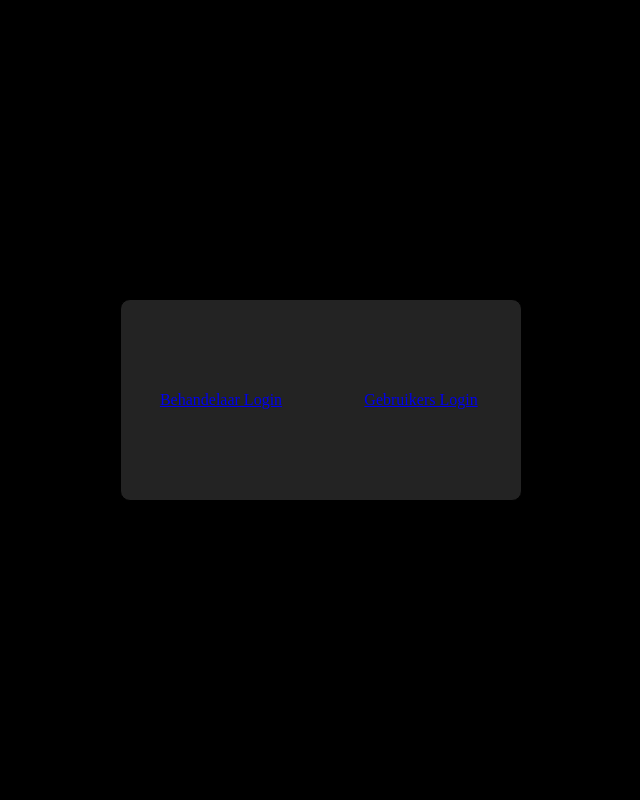
After one commit to AhashR/Riituals, a Flask app: page /main/loginscherm in a window 1280 px wide. The commit adds this page. Shown: the whole page, without its empty margins (319-959 px from the left). Run offline with Flask 3, Linux system fonts and the light colour scheme; parts of the project's set-up code (start-up, migrations or seed data) failed here and were passed over.

Commit message:
inlogsysteem

```diff
--- a/app/auth/__init__.py
+++ b/app/auth/__init__.py
@@ -1,34 +1,35 @@
 # Code provided by HBO-ICT
-
 from flask import Blueprint, redirect, url_for, session, g
 # g see https://flask.palletsprojects.com/en/2.3.x/appcontext/
 from app.db import execute_query, select_one
 import functools
+from flask import Blueprint
+from functools import wraps
+from flask import session, redirect, url_for
 
-# Define the blueprint here and name it.
-# This name is used in the application
 bp = Blueprint('auth', __name__)
 
-def add_user(firstname, lastname, email, phone):
-    query = "INSERT INTO User (firstname, lastname, emailaddress, \
-        telephonenumber) VALUES (%s, %s, %s, %s)"
-    values = (firstname, lastname, email, phone)
+def add_user(firstname, lastname, email, phone, password):
+    query = "INSERT INTO User (firstname, lastname, emailaddress, telephonenumber, password) VALUES (%s, %s, %s, %s, %s)"
+    values = (firstname, lastname, email, phone, password)
     execute_query(query, values)
 
-def update_user(id, firstname, lastname, email, phone):
+
+# gebruiker gegevens aanpassen zoals naam en wachtwoord gegevens #
+def update_user(id, firstname, lastname, email, phone, password):
     query = "UPDATE User SET firstname = %s, lastname = %s, emailaddress = %s, \
-        telephonenumber = %s WHERE UserId = %s"
-    values = (firstname, lastname, email, phone, id)
+        telephonenumber = %s, password = %s WHERE userId = %s"
+    values = (firstname, lastname, email, phone, password, id)
     execute_query(query, values)
 
 @bp.before_app_request
 def load_logged_in_user():
     user_id = session.get('user_id')
     if user_id is not None:
-        g.user = select_one("SELECT * FROM User WHERE UserId = %s", user_id)
+        g.user = select_one("SELECT * FROM User WHERE userId = %s", user_id)
     else:
         g.user = None
-
+# je moet ingelogd zijn om bepaalde functie te gebruiken #
 def login_required(view):
     @functools.wraps(view)
     def wrapped_view(**kwargs):
@@ -37,4 +38,6 @@ def login_required(view):
         return view(**kwargs)
     return wrapped_view
 
+from flask import send_file
+
 from app.auth import routes
--- a/app/auth/routes.py
+++ b/app/auth/routes.py
@@ -12,7 +12,7 @@ def register():
         lastname = request.form.get('lastname')
         email = request.form.get('emailaddress')
         phone = request.form.get('telephonenumber')
-        # password = request.form.get('password')
+        password = request.form.get('password')
         add_user(firstname, lastname, email, email != '', phone)
         return redirect(url_for('main.index'))
 
@@ -26,7 +26,7 @@ def edit():
         lastname = request.form.get('lastname')
         email = request.form.get('emailaddress')
         phone = request.form.get('telephonenumber')
-        # password = request.form.get('password')
+        password = request.form.get('password')
         update_user(g.user['UserId'], firstname, lastname, email, email != '', phone)
         return redirect(url_for('auth.edit'))
 
--- a/app/main/routes.py
+++ b/app/main/routes.py
@@ -7,3 +7,17 @@ from app.db import select_all, select_one, execute_query
 @bp.route('/')
 def index():
     return render_template("index.html")
+
+
+@bp.route('/main/loginscherm')
+def loginscherm():
+    return render_template("loginscherm.html")
+
+@bp.route('/main/loginbeh')
+def loginbeh():
+    return render_template("loginbeh.html")
+
+
+@bp.route('/main/loginmed')
+def loginmed():
+    return render_template("loginmed.html")
--- /dev/null
+++ b/app/static/css/login.css
@@ -0,0 +1,30 @@
+body {
+            margin: 0;
+            padding: 0;
+            height: 100vh;
+            display: flex;
+            justify-content: center;
+            align-items: center;
+            background-color: #000000;
+        }
+        .login-choice {
+            display: flex;
+            justify-content: space-around;
+            align-items: center;
+            width: 400px;
+            height: 200px;
+            background-color: #232323;
+            border: 1px solid #000000;
+            border-radius: 10px;
+        }
+        .login-option {
+            width: 150px;
+            height: 150px;
+            text-align: center;
+            line-height: 150px;
+            cursor: pointer;
+            transition: background-color 0.3s;
+        }
+        .login-option:hover {
+            background-color: #131212;
+        }
--- a/app/templates/auth/register.html
+++ b/app/templates/auth/register.html
@@ -24,6 +24,10 @@
         <td><input type="text" name="telephonenumber" value=""/></td>
       </tr>
       <tr>
+        <td class="fitwidth">Wachtwoord:</td>
+        <td><input type="text" name="password" value=""/></td>
+      </tr>
+      <tr>
         <td><button id="more" type="submit">Registreren</button></td>
       </tr>
     </table>
--- a/app/templates/base.html
+++ b/app/templates/base.html
@@ -9,6 +9,7 @@
     <nav>
       <ul>
         <li><a href="{{ url_for('main.index') }}">Home</a></li>
+        <li><a href="{{ url_for('main.loginscherm') }}">inloggscherm</a></li>
         <li><a href="{{ url_for('auth.users') }}">Gebruikers</a></li>
         {% if g.user %}
           <li><a href="{{ url_for('auth.logout') }}">Uitloggen</a></li>
--- /dev/null
+++ b/app/templates/loginscherm.html
@@ -0,0 +1,15 @@
+
+<!doctype html>
+<link rel="stylesheet" type="text/css" href="{{url_for('static', filename='css/login.css')}}"/>
+<html>
+    <body>
+        <div class="login-choice">
+            <a class="login-option" href="{{ url_for('main.loginbeh') }}">
+                Behandelaar Login
+            </a>
+            <a class="login-option" href="{{ url_for('main.loginmed') }}">
+                Gebruikers Login
+            </a>
+        </div>
+    </body>
+    </html>
```
Also changed, not shown: app/static/css/style.css (+6 -8 lines), app/templates/auth/users.html (deleted, +0 -26 lines), app/templates/loginbeh.html (added, +21 -0 lines), app/templates/loginmed.html (added, +23 -0 lines), db/schema.sql (+22 -0 lines), employees.db (added).
